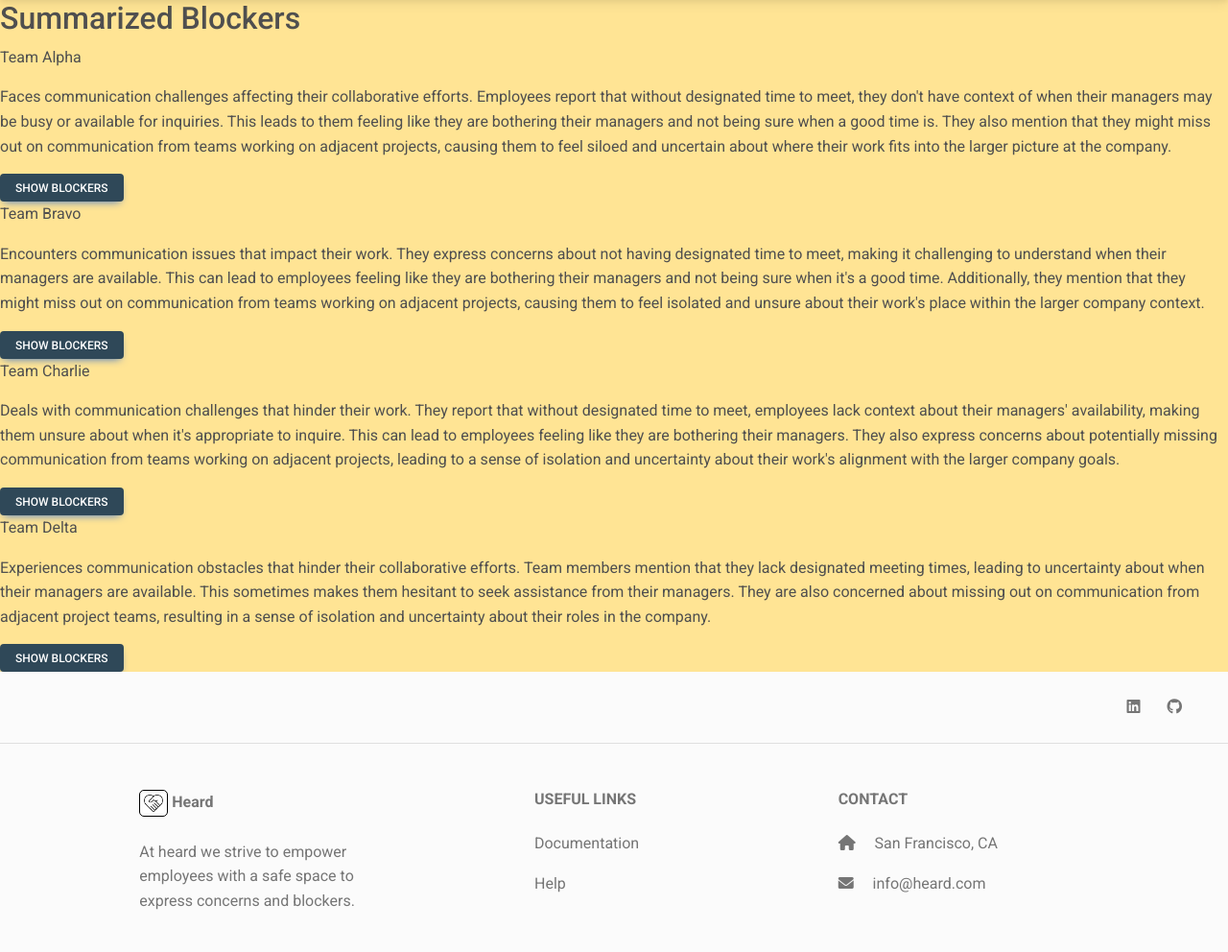
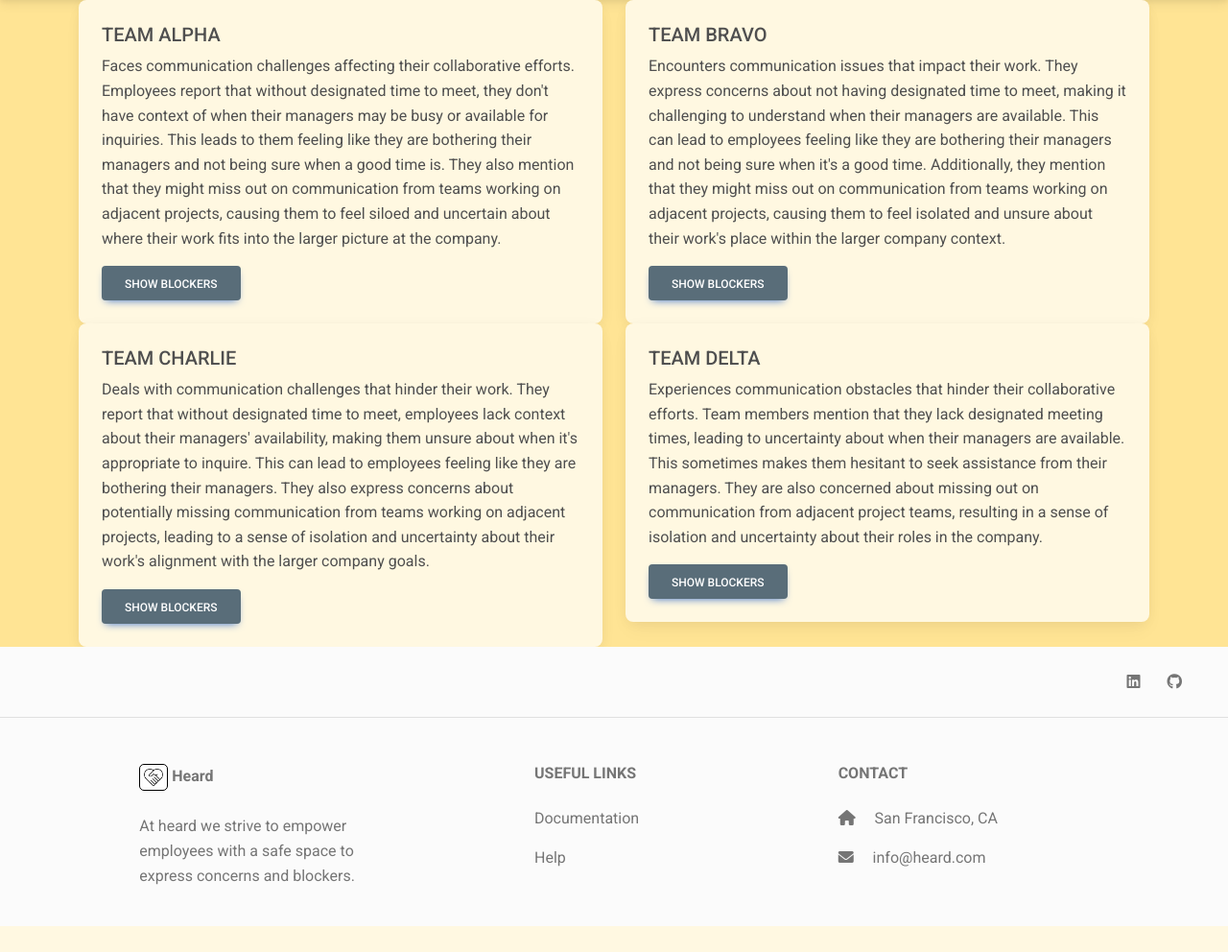
Before and after one commit to kristinaMujakic/Heard, a Flask app: page /teams in a window 1280 px wide. Shown: the part 71-1063 px from the top of the page at 96% size. After the commit the page ends 1036 px from the top, so only its background shows below. Run offline with Flask 3, Linux system fonts and the light colour scheme; some libraries are stand-ins or nearby versions.

Commit message:
adding style

```diff
--- a/templates/teams.html
+++ b/templates/teams.html
@@ -1,15 +1,22 @@
 {% extends 'base.html' %}
 
 {% block content %}
-<h2>Summarized Blockers</h2>
+<div class="container overflow-hidden">
+    <div class="row">
+        {% for team in teams %}
+        <div class="col-md-6 col-6">
+            <div class="card teams" style="background-color:#FFF8E1">
+                <div class="card-body">
+                    <h5 class="card-title text-uppercase">{{ team.name }}</h5>
+                    <p class="card-text">{{ team.summarized_blockers }}</p>
+                    <a href=" {{ url_for('show_team_blockers', team_id=team.id) }}">
+                        <button type="button" class="btn btn-primary" style="background-color:#596d79">Show
+                            Blockers</button> </a>
+                </div>
+            </div>
+        </div>
+        {% endfor %}
+    </div>
+</div>
 
-{% for team in teams %}
-<div class="grid">
-    <p>{{ team.name }}</p>
-    <p>{{ team.summarized_blockers }}</p>
-    <a href="{{ url_for('show_team_blockers', team_id=team.id) }}">
-        <button type="button" class="btn btn-primary btn-sm" style="background-color: #2F4858;">Show Blockers</button>
-    </a>
-</div>
-{% endfor %}
 {% endblock %}
```
